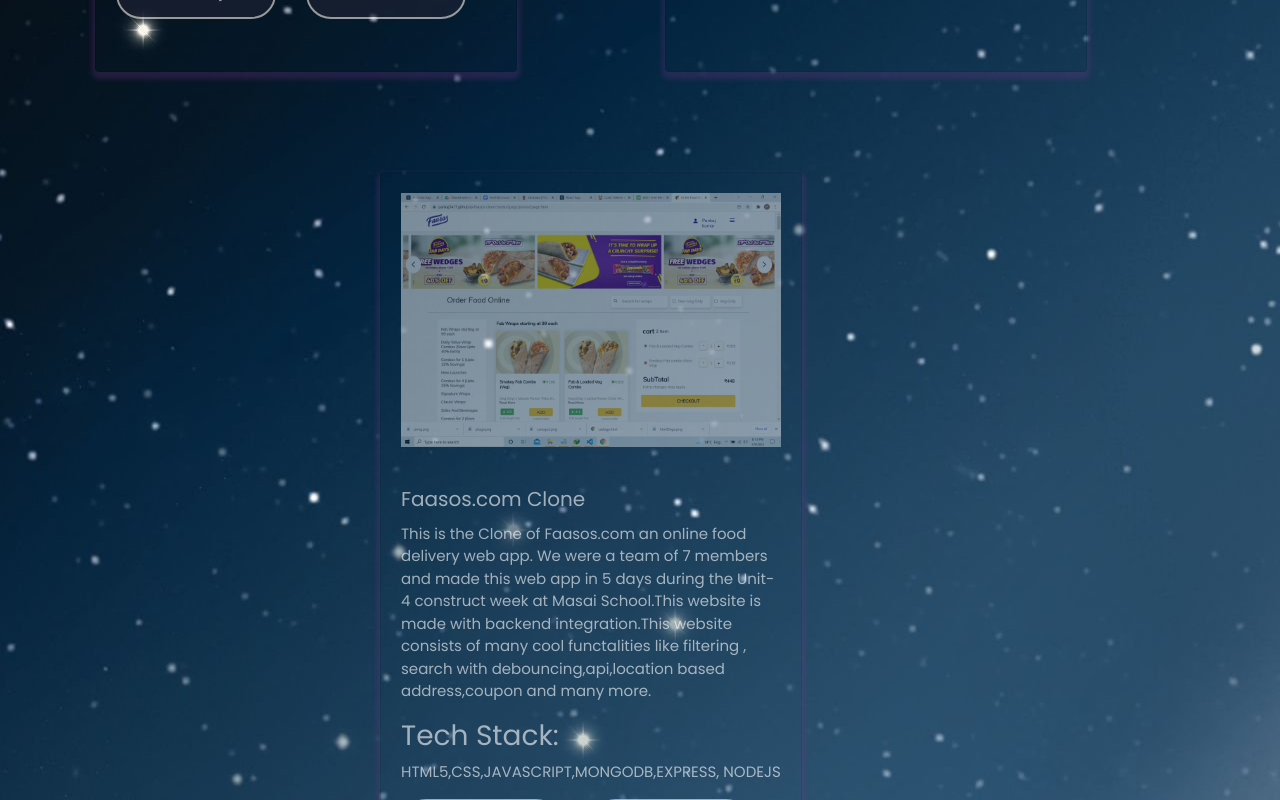
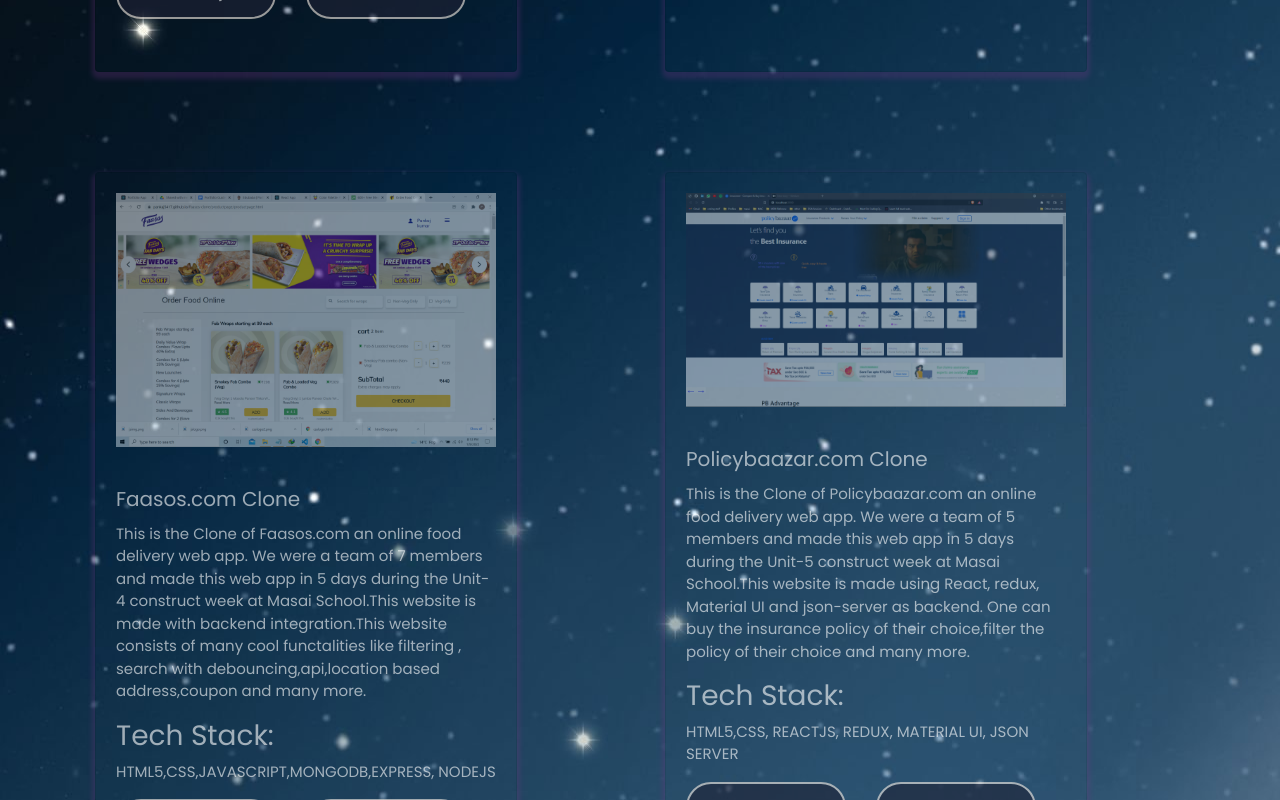
Before and after one commit to pankaj5417/myportfolio, a React (Create React App) app: page /projects in a window 1280 px wide. Shown: the part 2960-3760 px from the top of the page. Built offline with nearby package versions, Linux system fonts and the light colour scheme; a web font is replaced by a local one.

Commit message:
some projects added

```diff
--- a/src/components/Projects/Projects.jsx
+++ b/src/components/Projects/Projects.jsx
@@ -4,6 +4,7 @@
 import "./Project.css"
 import faasosimg from "../../assets/Home/faasosimg.png";
 import koovsimg from "../../assets/Home/koovsimg.png";
+import policyimg from "../../assets/Home/policybaazarfront.png"
 
 import Particle from "./Particle";
 import ProjectCards from "./ProjectCards";
@@ -69,6 +70,21 @@
             />
           </Col>
 
+          <Col md={6} className="project-card">
+            <ProjectCards
+              imgPath={policyimg}
+              isBlog={false}
+              title="Policybaazar.com Clone"
+              description={<div  className="project-card-text"><p>This is the Clone of Policybaazar.com an online food delivery web app.
+                We were a team of 5 members and made this web app in 5 days during the Unit-5 construct
+                 week at Masai School.This website is made using React, redux, Material UI and json-server as backend. One can buy the insurance policy
+                 of their choice,filter the policy of their choice and many more.  </p>
+                  <h3>Tech Stack:</h3> <p>HTML5,CSS, REACTJS, REDUX, MATERIAL UI, JSON SERVER </p></div>}
+              link="https://policybaazar.herokuapp.com/" target="_blank"
+              link2="https://github.com/pankaj5417/policy-bazaar-clone.git" target="_blank"
+            />
+          </Col>
+
 
         </Row>
       </Container>
```
Also changed, not shown: src/assets/Home/policybaazarfront.png (added).
